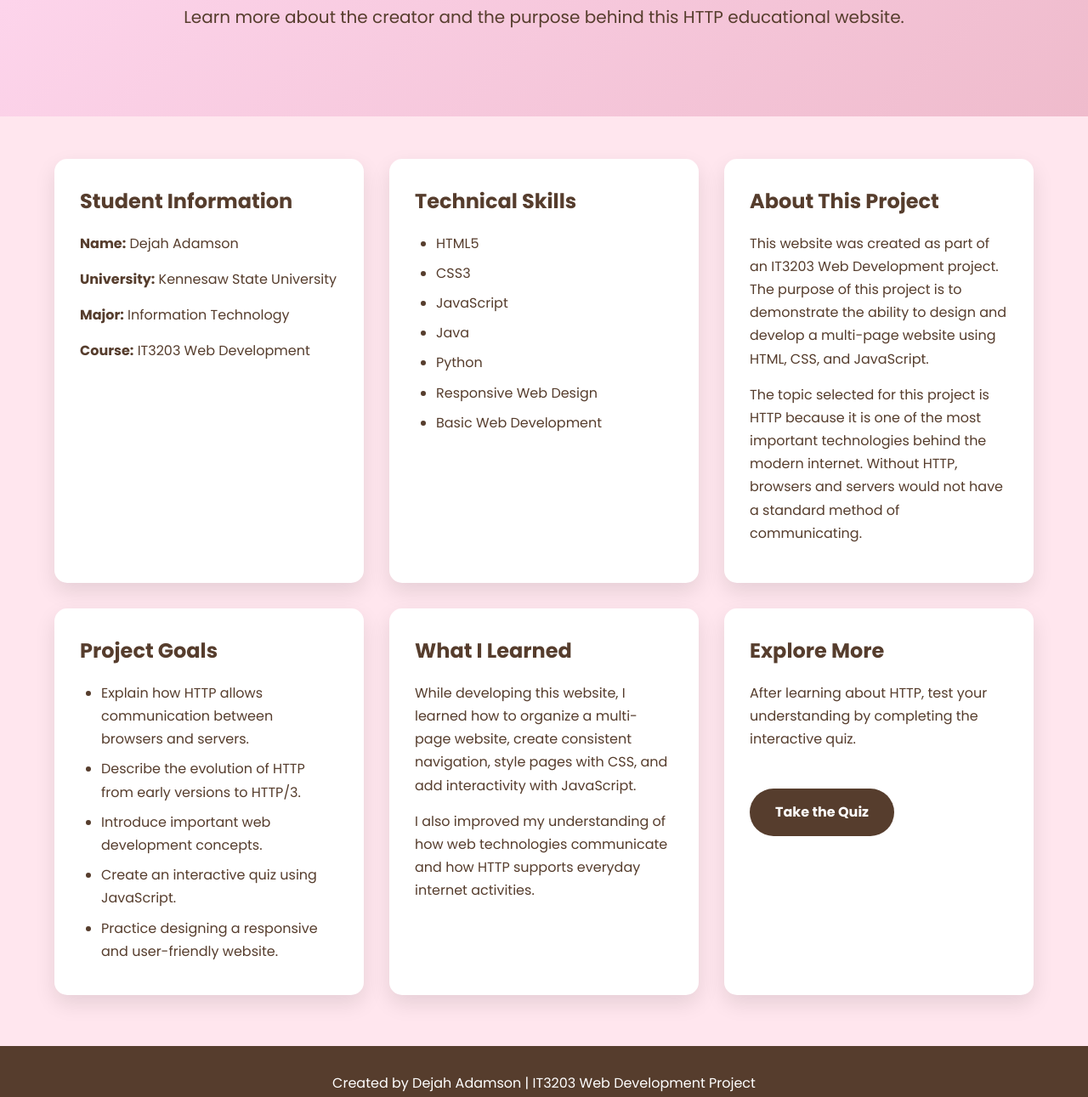
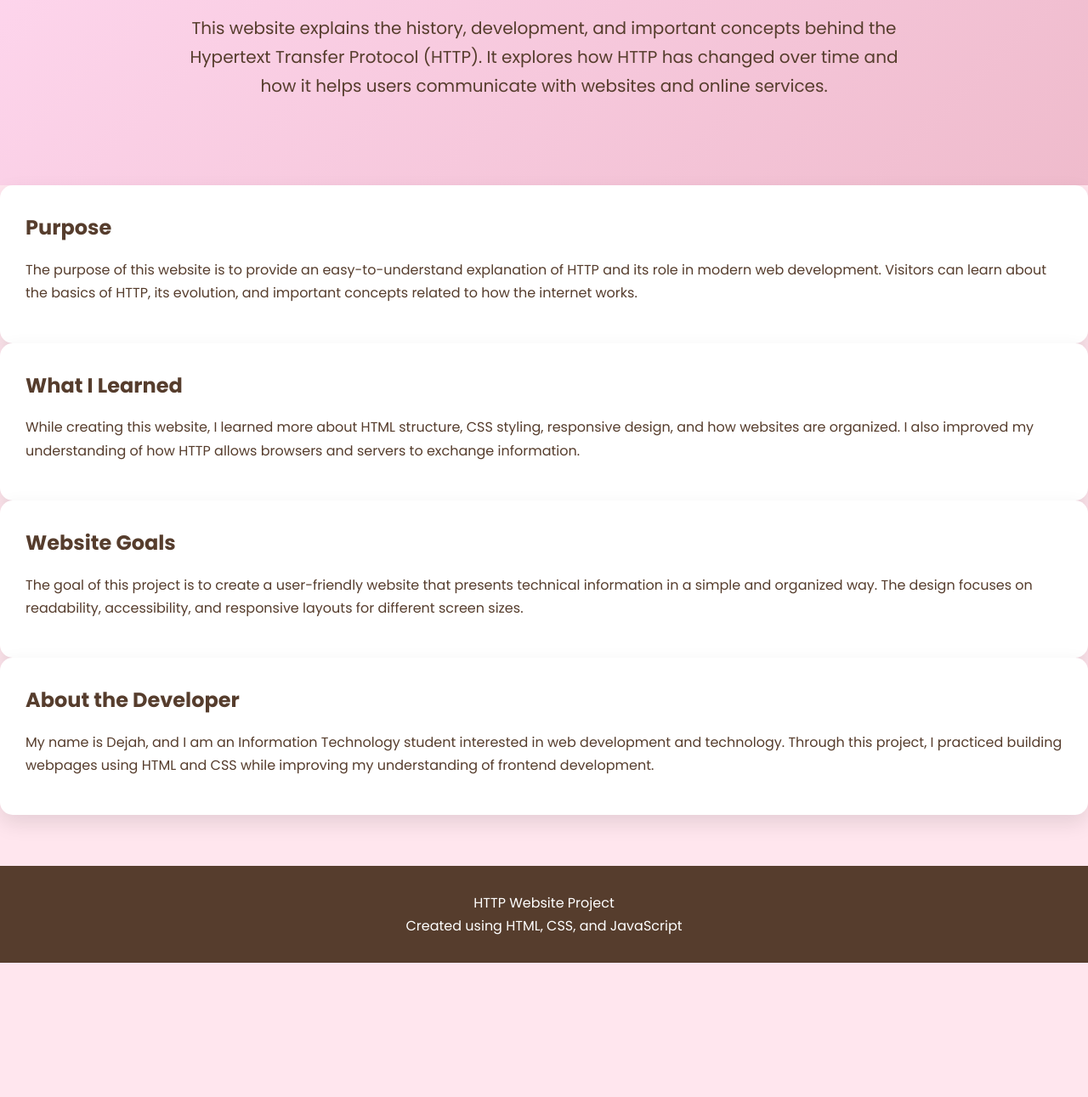
Before and after one commit to bassffish/bassffish, a plain HTML site: page about.html in a window 1280 px wide. Shown: the part 296-1587 px from the top of the page at 85% size. After the commit the page ends 1429 px from the top, so only its background shows below. Drawn offline with Linux system fonts and the light colour scheme.

Commit message:
Update about.html

```diff
--- a/about.html
+++ b/about.html
@@ -16,172 +16,111 @@
 
 <header>
 
-    <div class="logo">
-        <h2>The World of HTTP</h2>
-    </div>
+    <h1>About Me</h1>
 
     <nav>
-
         <ul>
             <li><a href="index.html">Home</a></li>
+            <li><a href="about.html">About</a></li>
             <li><a href="topic1.html">HTTP Basics</a></li>
             <li><a href="topic2.html">Evolution</a></li>
-            <li><a href="concepts.html">Key Concepts</a></li>
+            <li><a href="concepts.html">Concepts</a></li>
             <li><a href="quiz.html">Quiz</a></li>
             <li><a href="references.html">References</a></li>
-            <li><a class="active" href="about.html">About Me</a></li>
         </ul>
-
     </nav>
 
 </header>
 
 
+<main>
+
 <section class="hero">
 
-    <h1>About Me & This Project</h1>
+    <h1>About This Website</h1>
 
     <p>
-        Learn more about the creator and the purpose behind this HTTP educational website.
+        This website explains the history, development, and important concepts
+        behind the Hypertext Transfer Protocol (HTTP). It explores how HTTP
+        has changed over time and how it helps users communicate with websites
+        and online services.
     </p>
 
 </section>
 
 
-<main class="container">
+<section class="content-container">
+
+    <div class="card">
+
+        <h2>Purpose</h2>
+
+        <p>
+            The purpose of this website is to provide an easy-to-understand
+            explanation of HTTP and its role in modern web development.
+            Visitors can learn about the basics of HTTP, its evolution,
+            and important concepts related to how the internet works.
+        </p>
+
+    </div>
 
 
-    <section class="card">
-
-        <h2>Student Information</h2>
-
-        <p>
-            <strong>Name:</strong> Dejah Adamson
-        </p>
-
-        <p>
-            <strong>University:</strong> Kennesaw State University
-        </p>
-
-        <p>
-            <strong>Major:</strong> Information Technology
-        </p>
-
-        <p>
-            <strong>Course:</strong> IT3203 Web Development
-        </p>
-
-    </section>
-
-
-    <section class="card">
-
-        <h2>Technical Skills</h2>
-
-        <ul>
-
-            <li>HTML5</li>
-
-            <li>CSS3</li>
-
-            <li>JavaScript</li>
-
-            <li>Java</li>
-
-            <li>Python</li>
-
-            <li>Responsive Web Design</li>
-
-            <li>Basic Web Development</li>
-
-        </ul>
-
-    </section>
-
-
-    <section class="card">
-
-        <h2>About This Project</h2>
-
-        <p>
-            This website was created as part of an IT3203 Web Development project. The purpose of this project is to demonstrate the ability to design and develop a multi-page website using HTML, CSS, and JavaScript.
-        </p>
-
-        <p>
-            The topic selected for this project is HTTP because it is one of the most important technologies behind the modern internet. Without HTTP, browsers and servers would not have a standard method of communicating.
-        </p>
-
-    </section>
-
-
-    <section class="card">
-
-        <h2>Project Goals</h2>
-
-        <ul>
-
-            <li>
-                Explain how HTTP allows communication between browsers and servers.
-            </li>
-
-            <li>
-                Describe the evolution of HTTP from early versions to HTTP/3.
-            </li>
-
-            <li>
-                Introduce important web development concepts.
-            </li>
-
-            <li>
-                Create an interactive quiz using JavaScript.
-            </li>
-
-            <li>
-                Practice designing a responsive and user-friendly website.
-            </li>
-
-        </ul>
-
-    </section>
-
-
-    <section class="card">
+    <div class="card">
 
         <h2>What I Learned</h2>
 
         <p>
-            While developing this website, I learned how to organize a multi-page website, create consistent navigation, style pages with CSS, and add interactivity with JavaScript.
+            While creating this website, I learned more about HTML structure,
+            CSS styling, responsive design, and how websites are organized.
+            I also improved my understanding of how HTTP allows browsers
+            and servers to exchange information.
         </p>
 
+    </div>
+
+
+    <div class="card">
+
+        <h2>Website Goals</h2>
+
         <p>
-            I also improved my understanding of how web technologies communicate and how HTTP supports everyday internet activities.
+            The goal of this project is to create a user-friendly website
+            that presents technical information in a simple and organized way.
+            The design focuses on readability, accessibility, and responsive
+            layouts for different screen sizes.
         </p>
 
-    </section>
+    </div>
+
+</section>
 
 
-    <section class="card">
+<section class="content-container">
 
-        <h2>Explore More</h2>
+    <div class="card">
+
+        <h2>About the Developer</h2>
 
         <p>
-            After learning about HTTP, test your understanding by completing the interactive quiz.
+            My name is Dejah, and I am an Information Technology student
+            interested in web development and technology. Through this project,
+            I practiced building webpages using HTML and CSS while improving
+            my understanding of frontend development.
         </p>
 
-        <a href="quiz.html" class="button">
-            Take the Quiz
-        </a>
+    </div>
 
-    </section>
-
+</section>
 
 </main>
 
 
 <footer>
 
+    <p>HTTP Website Project</p>
+
     <p>
-        Created by Dejah Adamson | IT3203 Web Development Project
+        Created using HTML, CSS, and JavaScript
     </p>
 
 </footer>
```
